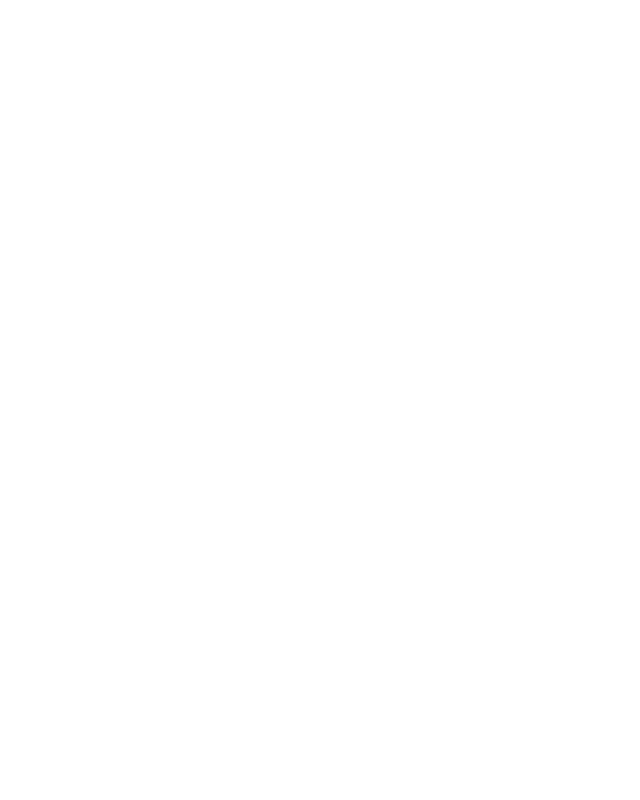
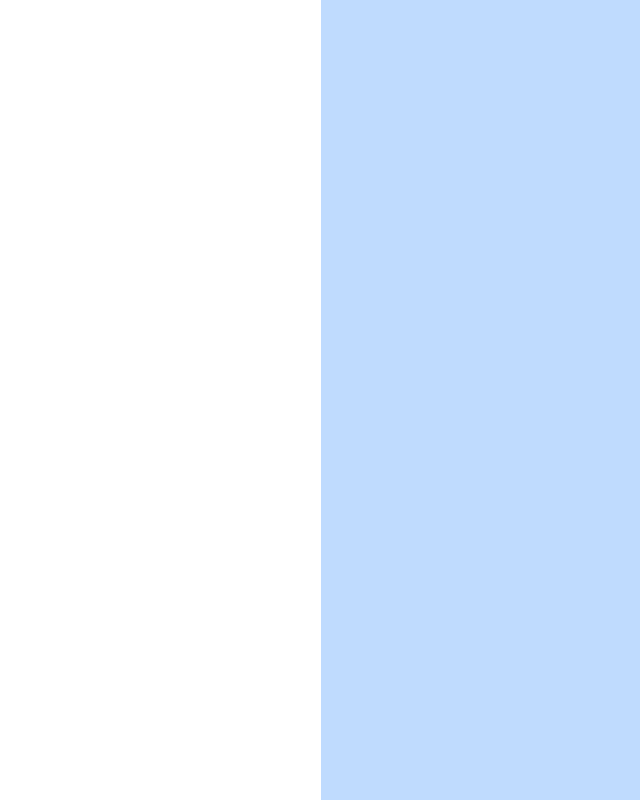
Before and after one commit to drbirkin/admin-ecommerce, a React (Vite) app: page /auth in a window 1280 px wide. Shown: the whole page, without its empty margins (106-746 px from the left). Built offline with nearby package versions, Linux system fonts and the light colour scheme.

Commit message:
addded cover layout

```diff
--- /dev/null
+++ b/src/components/authentication/cover/cover.component.jsx
@@ -0,0 +1,10 @@
+import { Outlet } from 'react-router-dom'
+
+export default function Cover() {
+  return (
+    <div className="w-full h-full grid grid-cols-3 gap-0">
+      <Outlet />
+      <div className="col-span-2 h-full bg-blue-200"></div>
+    </div>
+  )
+}
--- a/src/components/authentication/login/login.component.jsx
+++ b/src/components/authentication/login/login.component.jsx
@@ -1,3 +1,3 @@
 export default function Login() {
-  return <div className="bg-white h-full w-4/12"></div>
+  return <div className="bg-white h-full"></div>
 }
--- a/src/index.css
+++ b/src/index.css
@@ -23,6 +23,7 @@
   height: 100vh;
   width: 100%;
   padding: 0;
+  max-width: initial;
 }
 
 a {
--- a/src/routes/authentication/auth.route.jsx
+++ b/src/routes/authentication/auth.route.jsx
@@ -1,11 +1,14 @@
 import { Route, Routes } from 'react-router-dom'
 import Login from '../../components/authentication/login/login.component'
+import Cover from '../../components/authentication/cover/cover.component'
 export default function AuthenticationRoute() {
   return (
     <Routes>
-      <Route index element={<Login />}></Route>
-      {/* <Route></Route> */}
-      {/* <Route></Route> */}
+      <Route path="/" element={<Cover />}>
+        <Route index element={<Login />}></Route>
+        {/* <Route></Route> */}
+        {/* <Route></Route> */}
+      </Route>
     </Routes>
   )
 }
```
